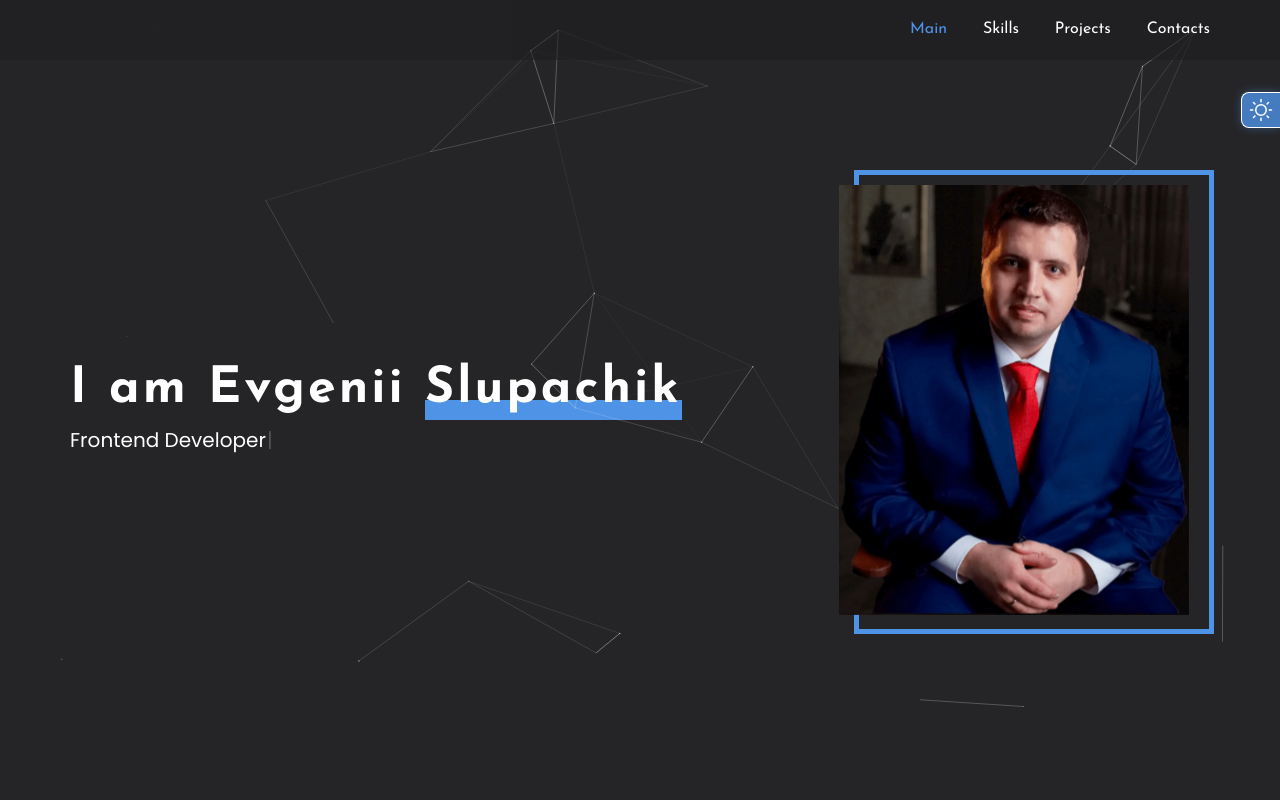
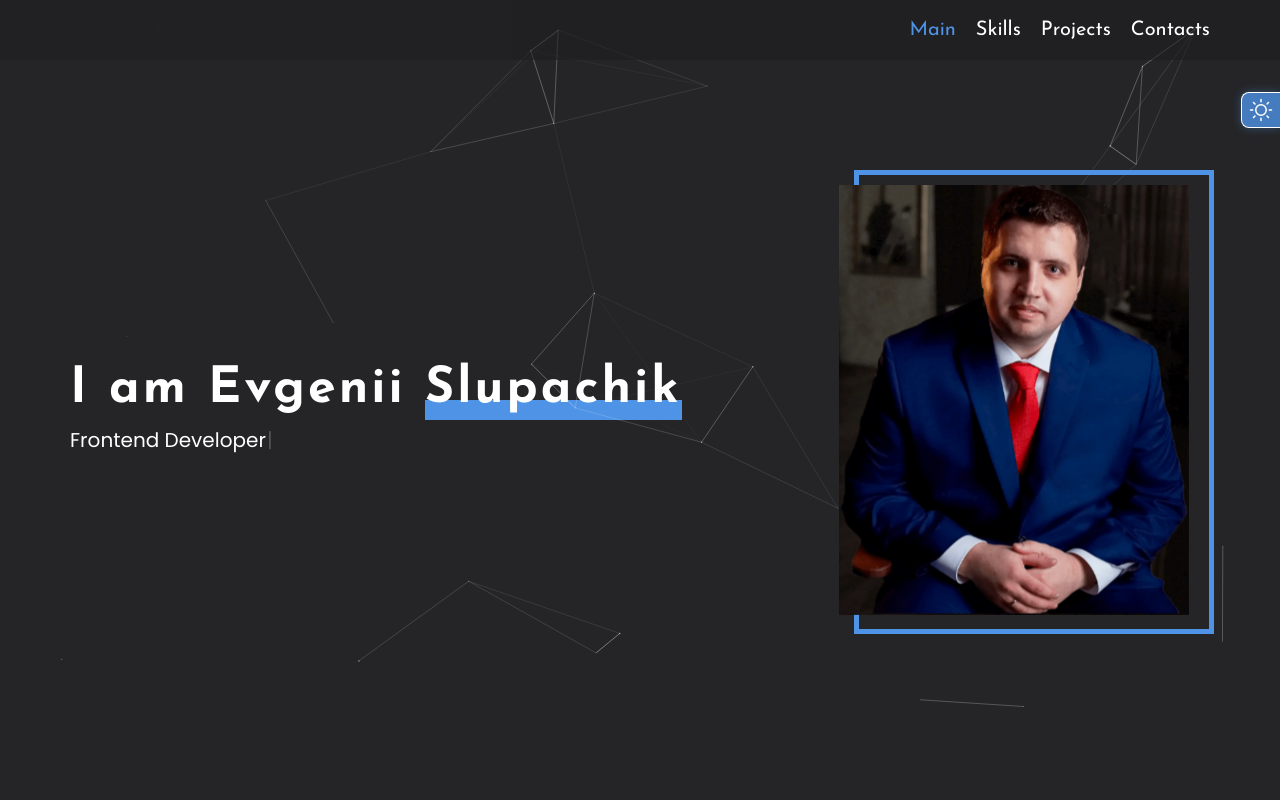
Before and after one commit to MrEvgeniy1989/portfolio, a React (Create React App) app: page / in a window 1280 px wide. Shown: the top 800 px of the page. Built offline with nearby package versions, Linux system fonts and the light colour scheme.

Commit message:
refactor: удалил миксин text.

```diff
--- a/src/common/components/button/Button.module.scss
+++ b/src/common/components/button/Button.module.scss
@@ -1,9 +1,5 @@
-@import '../../styles/sass/mixins';
-
 %btn,
 .btn {
-  @include text(var(--text-font-family), 14px, 1.2, 400);
-
   position: relative;
   z-index: 0;
 
@@ -15,6 +11,10 @@
   max-width: 160px;
   padding: 8px 20px;
 
+  font-family: var(--text-font-family);
+  font-size: 14px;
+  font-weight: 400;
+  line-height: 1.2;
   color: var(--text-color);
   text-decoration: none;
   text-transform: uppercase;
--- a/src/common/components/container/container.module.scss
+++ b/src/common/components/container/container.module.scss
@@ -1,7 +1,7 @@
 .container {
   width: 100%;
   max-width: calc(var(--max-width) + (var(--horizontal-padding) * 2));
-  min-height: 100%;
+  height: 100%;
   margin: 0 auto;
   padding: 0 var(--horizontal-padding);
 }
--- a/src/common/styles/sass/mixins.scss
+++ /dev/null
@@ -1,6 +0,0 @@
-@mixin text($fontFamily, $fontSize, $lineHeight, $fontWeight) {
-  font-family: $fontFamily;
-  font-size: $fontSize;
-  font-weight: $fontWeight;
-  line-height: $lineHeight;
-}
--- a/src/features/footer/Footer.module.scss
+++ b/src/features/footer/Footer.module.scss
@@ -1,11 +1,6 @@
-@import '../../common/styles/sass/mixins';
-
 .footer {
   position: relative;
   z-index: 1;
-
-  //height: 300px;
-  //min-height: 300px;
   padding: 50px 0 0;
   background-color: var(--background-primary);
 
@@ -29,10 +24,14 @@
     }
 
     .copyright {
-      @include text(var(--text-font-family), 12px, 1.8, 400);
-
       margin-top: 40px;
       margin-bottom: 10px;
+
+      font-family: var(--text-font-family);
+      font-size: 12px;
+      font-weight: 400;
+      line-height: 1.8;
+
       opacity: 0.4;
     }
   }
--- a/src/features/header/Header.module.scss
+++ b/src/features/header/Header.module.scss
@@ -9,13 +9,4 @@
   height: var(--header-height);
 
   background-color: rgb(var(--r-bg-p) var(--g-bg-p) var(--b-bg-p) / 60%);
-
-  .container {
-    display: flex;
-    justify-content: flex-end;
-
-    @media screen and (width <= 480px) {
-      justify-content: center;
-    }
-  }
 }
--- a/src/features/header/Header.tsx
+++ b/src/features/header/Header.tsx
@@ -8,7 +8,7 @@ import { Nav } from './nav/Nav'
 export const Header = () => {
   return (
     <header className={s.header} id={'header'}>
-      <Container className={s.container}>
+      <Container>
         <Nav />
       </Container>
     </header>
--- a/src/features/header/nav/Nav.module.scss
+++ b/src/features/header/nav/Nav.module.scss
@@ -1,23 +1,25 @@
-@import '../../../common/styles/sass/mixins';
-
 .nav {
   display: flex;
   align-items: center;
   width: 100%;
-  max-width: 300px;
+  height: 100%;
 
   & > ul {
     display: flex;
+    gap: 20px;
     align-items: center;
-    justify-content: space-between;
+    justify-content: flex-end;
+
     width: 100%;
 
     .link {
-      @include text(var(--font-family-primary), 16px, 1.2, 400);
-
       cursor: pointer;
       user-select: none;
 
+      font-family: var(--font-family-primary);
+      font-size: 20px;
+      font-weight: 400;
+      line-height: 1.2;
       color: var(--text-color);
       text-decoration: none;
 
@@ -35,5 +37,9 @@
         }
       }
     }
+
+    @media screen and (width <= 480px) {
+      justify-content: center;
+    }
   }
 }
--- a/src/features/main/Main.module.scss
+++ b/src/features/main/Main.module.scss
@@ -1,11 +1,12 @@
-@import '../../common/styles/sass/mixins';
-
 .main {
   z-index: 1;
 
+  display: flex;
+  align-items: center;
+
   width: 100%;
-  height: 100vh;
   min-height: 100vh;
+  padding: calc(var(--header-height) + 20px) 0;
 
   background-color: var(--background-secondary);
 
@@ -24,17 +25,24 @@
       color: var(--text-color);
 
       .introducing {
-        @include text(var(--font-family-primary), 50px, 1.2, 700);
+        margin: 10px 0;
 
-        margin: 10px 0;
+        font-family: var(--font-family-primary);
+        font-size: 50px;
+        font-weight: 700;
+        line-height: 1.2;
         letter-spacing: 3px;
 
         .lastName {
-          @include text(var(--font-family-primary), 50px, 1.2, 700);
-
           position: relative;
           z-index: 0;
+
           display: inline-block;
+
+          font-family: var(--font-family-primary);
+          font-size: 50px;
+          font-weight: 700;
+          line-height: 1.2;
           letter-spacing: 3px;
 
           &::before {
@@ -61,9 +69,12 @@
       }
 
       .mainTitle {
-        @include text(var(--text-font-family), 20px, 1, 400);
+        margin: 0;
 
-        margin: 0;
+        font-family: var(--text-font-family);
+        font-size: 20px;
+        font-weight: 400;
+        line-height: 1;
 
         p {
           display: none;
--- a/src/features/projects/project/Project.module.scss
+++ b/src/features/projects/project/Project.module.scss
@@ -1,5 +1,3 @@
-@import '../../../common/styles/sass/mixins';
-
 .project {
   position: relative;
   z-index: 1;
@@ -51,16 +49,21 @@
     padding: 25px 20px;
 
     .projectTitle {
-      @include text(var(--font-family-primary), 1.5em, 1.2, 700);
+      margin: 0 0 5px;
 
-      margin: 0 0 5px;
+      font-family: var(--font-family-primary);
+      font-size: 24px;
+      font-weight: 700;
+      line-height: 1.2;
       color: var(--text-color);
       letter-spacing: 1px;
     }
 
     .description {
-      @include text(var(--text-font-family), 1em, 1.8, 400);
-
+      font-family: var(--text-font-family);
+      font-size: 16px;
+      font-weight: 400;
+      line-height: 1.8;
       color: var(--text-color);
     }
   }
--- a/src/features/skills/skill/Skill.module.scss
+++ b/src/features/skills/skill/Skill.module.scss
@@ -1,5 +1,3 @@
-@import '../../../common/styles/sass/mixins';
-
 .skill {
   display: flex;
   flex-direction: column;
@@ -39,9 +37,12 @@
 
   .skillInfo {
     h3 {
-      @include text(var(--font-family-primary), 20px, 1.2, 700);
+      margin: 0 0 5px;
 
-      margin: 0 0 5px;
+      font-family: var(--font-family-primary);
+      font-size: 20px;
+      font-weight: 700;
+      line-height: 1.2;
       color: var(--text-color);
       letter-spacing: 1px;
     }
```
